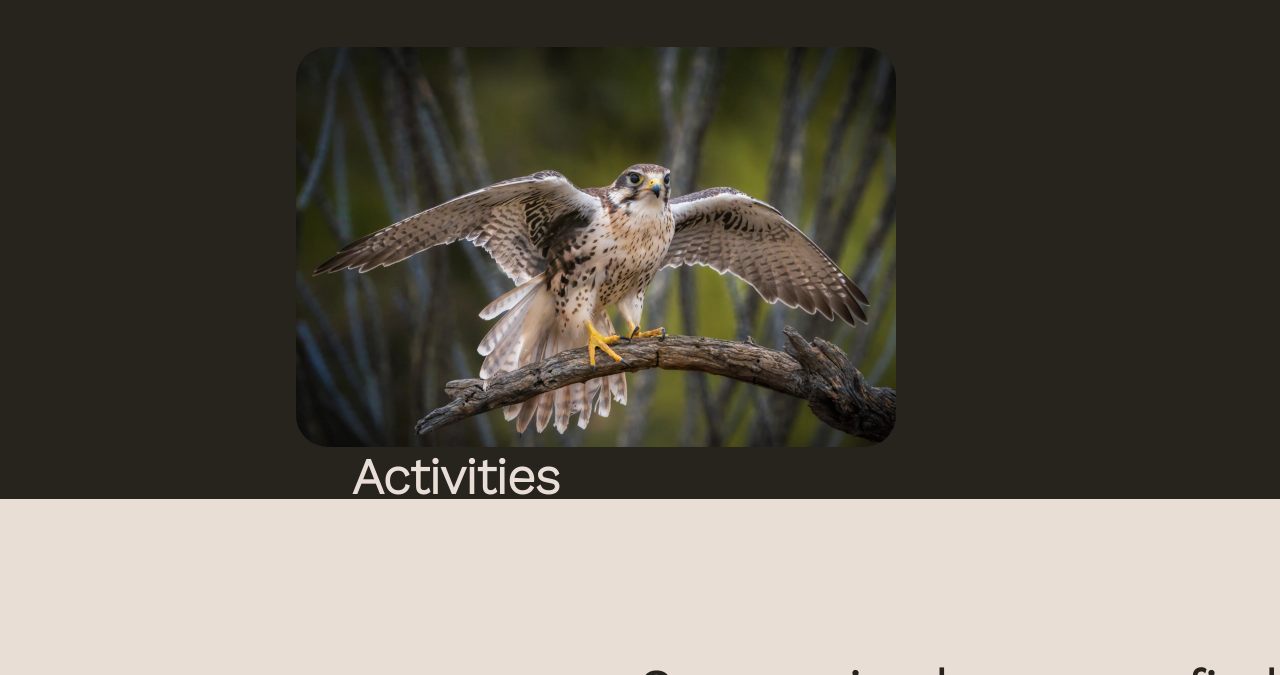
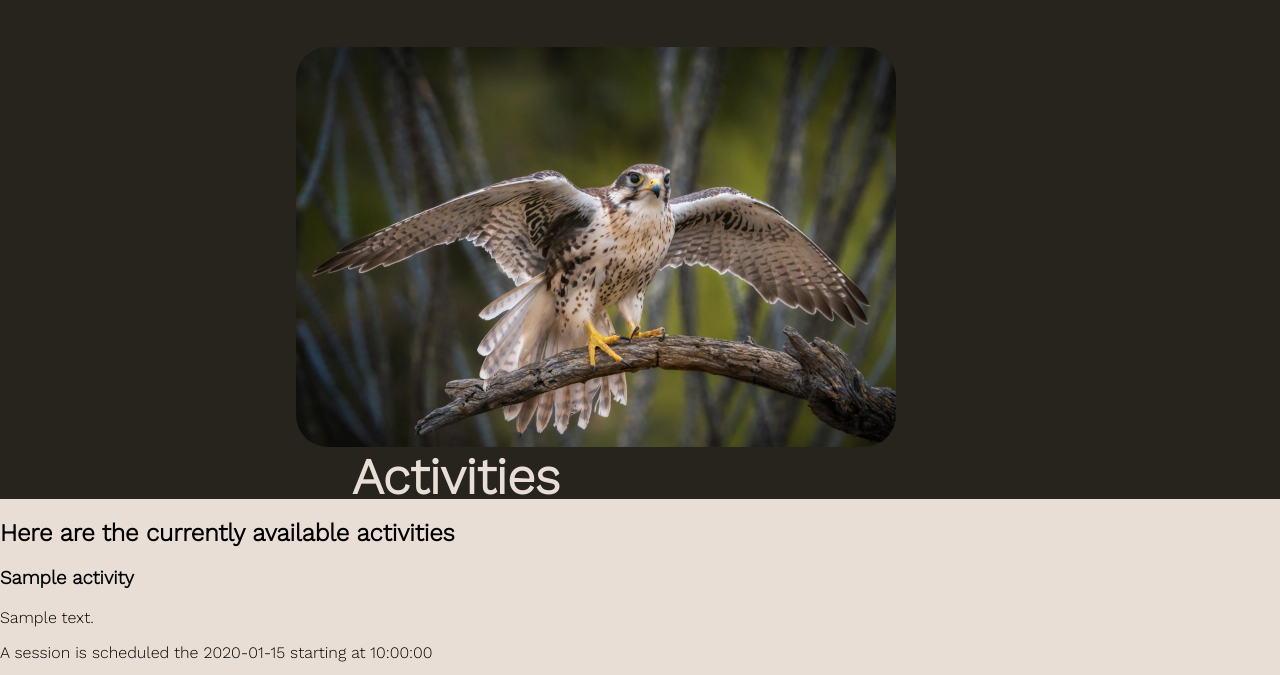
Before and after one commit to albercm30/zoowebapp, a Flask app: page / in a window 1280 px wide. Shown: the part 617-1292 px from the top of the page. Run offline with Flask 2, Linux system fonts and the light colour scheme; tables that the repository leaves empty hold one stand-in row (values such as "Sample post").

Commit message:
activity main

```diff
--- a/WebAppProject/main.py
+++ b/WebAppProject/main.py
@@ -13,7 +13,9 @@ bp = Blueprint("main", __name__)
 @bp.route("/")
 # @flask_login.login_required
 def index():
-    return render_template("main/index.html")
+    activities = model.Activity.query.order_by(model.Activity.id.desc()).all()
+    cheduleds = model.Scheduledactivity.query.order_by(model.Scheduledactivity.id.desc()).all()
+    return render_template("main/index.html",activities=activities,cheduleds=cheduleds)
 
 @bp.route("/animals")
 # @flask_login.login_required
--- a/WebAppProject/templates/main/index.html
+++ b/WebAppProject/templates/main/index.html
@@ -11,6 +11,32 @@
     <p>We offer a number of different activities that allow you to get involved with our animals.</p>
 </div>
 
+<div>
+<h2>Here are the currently available activities</h2>
+{% for activity in activities %}
+    {% if activity.is_marked %}
+        <div class="activity">
+            <h3>{{ activity.title }}</h3>
+                <div class="description">
+                    <p>{{ activity.description }}</p>
+                </div>
+                {% for act in cheduleds %}
+                        {% if act.activity_id == activity.id  %}
+                            <p>A session is scheduled the {{act.date}} starting at {{act.stating_time}}</p>
+                        {%endif%}
+                {% endfor %}
+            <div>
+                <img class="image" src=.../static/img/...>
+            </div>
+            <div class="signup">
+
+            </div>
+        </div>
+        {%endif%}
+    {%endfor%}
+
+</div>
+
 <div class="container-animals">
     <h2>Some animals you can find</h2>
     <div class="img-animals">
```
Also changed, not shown: WebAppProject/templates/main/activity.html (+10 -4 lines).
